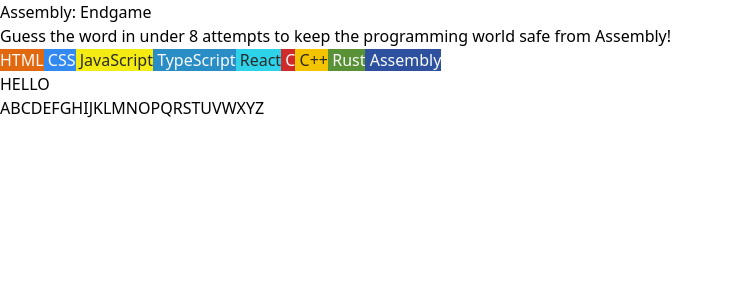
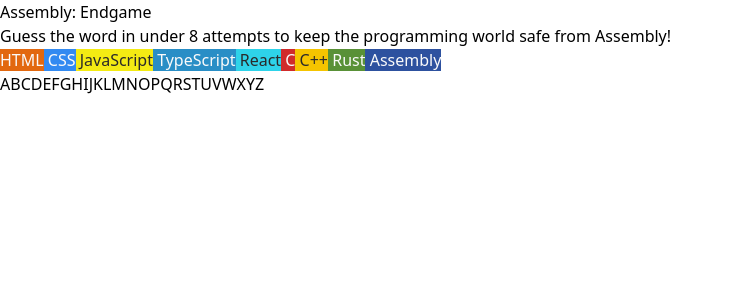
Before and after one commit to khasizadaj/assembly-endgame, a React (Vite) app: page / in a window 1280 px wide. Shown: the top 300 px of the page, without its empty margins (0-733 px from the left). Built offline with nearby package versions, Linux system fonts and the light colour scheme.

Commit message:
Fix color bug in guessed word

```diff
--- a/src/components/GuessedWord.jsx
+++ b/src/components/GuessedWord.jsx
@@ -3,12 +3,14 @@
 function LetterBox(props) {
   const classes = clsx(
     "py-1 px-2 rounded-lg font-semibold w-8 h-8 text-center",
-    props.isFound ? "bg-green-500" : "text-transparent bg-slate-600",
+    props.isFound ? "bg-green-500" : "bg-slate-600",
     props.statusType === "gameOver" && !props.isFound
-      ? "bg-yellow-400 text-inherit"
+      ? "bg-yellow-400"
       : null
   );
-  return <span className={classes}>{props.value}</span>;
+  return <span className={classes}>
+    {(props.isFound || props.statusType == "gameOver") && props.value}
+    </span>;
 }
 
 export default function GuessedWord(props) {
```
